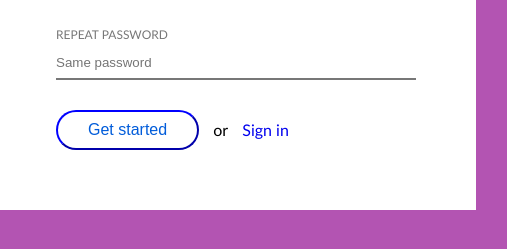
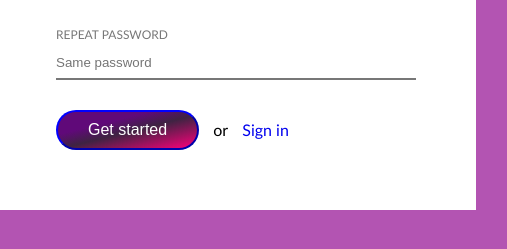
Before and after one commit to RokasAbra/new-project-signup-03-21, a website: page index.html in a window 1280 px wide. In both pictures the pointer is over the button "Get started". Shown: the part 401-650 px from the top of the page, 564-1071 px from the left. Drawn offline with Linux system fonts and the light colour scheme.

Commit message:
Linear gradient for button

```diff
--- a/css/button.css
+++ b/css/button.css
@@ -9,9 +9,19 @@
   background-color: #015cda;
   color: #fff;
   cursor: pointer;
+  background: rgb(255, 0, 123);
+  background: linear-gradient(
+    14deg,
+    rgba(255, 0, 123, 1) 0%,
+    rgba(32, 0, 36, 0.8646408839779005) 47%,
+    rgba(96, 9, 121, 1) 68%
+  );
 }
 .btn:hover {
-  background-color: white;
-
-  color: #015cda;
+  background: linear-gradient(
+    -14deg,
+    rgba(255, 0, 123, 1) 0%,
+    rgba(32, 0, 36, 0.8646408839779005) 47%,
+    rgba(96, 9, 121, 1) 68%
+  );
 }
```
